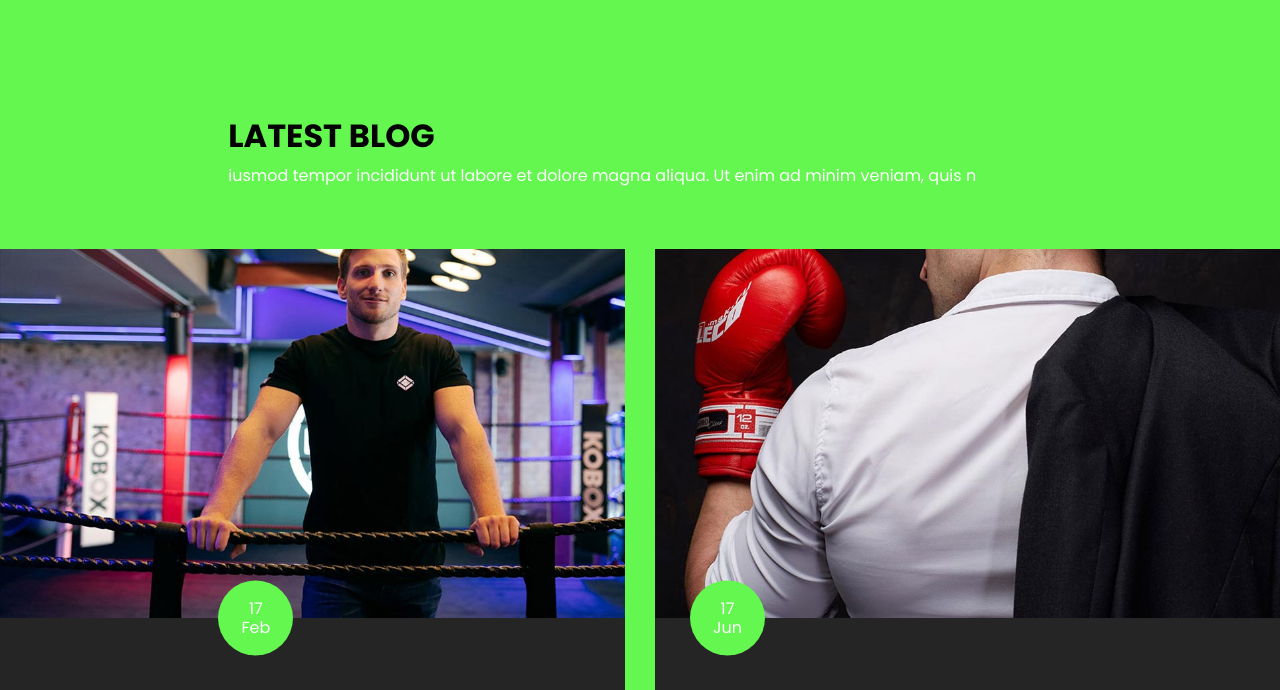
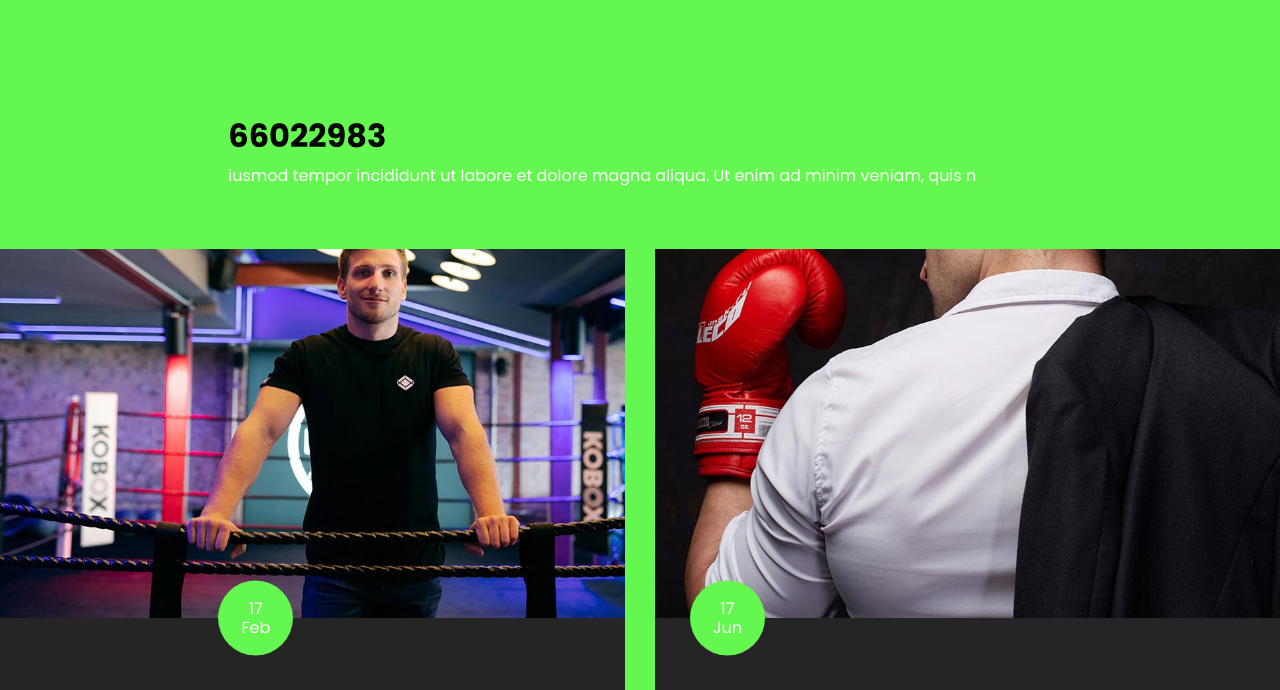
Before and after one commit to suphawidasadao/boxer, a plain HTML site: page blog.html in a window 1280 px wide. Shown: the part 108-798 px from the top of the page. Drawn offline with nearby package versions, Linux system fonts and the light colour scheme; some packages are replaced by stand-ins of ours; a web font is replaced by a local one.

Commit message:
Update blog.html

```diff
--- a/blog.html
+++ b/blog.html
@@ -107,7 +107,7 @@
         <div class="col-md-10 ml-auto">
           <div class="heading_container">
             <h2>
-              Latest Blog
+              66022983
             </h2>
             <p>
               iusmod tempor incididunt ut labore et dolore magna aliqua. Ut enim ad minim veniam, quis n
```
